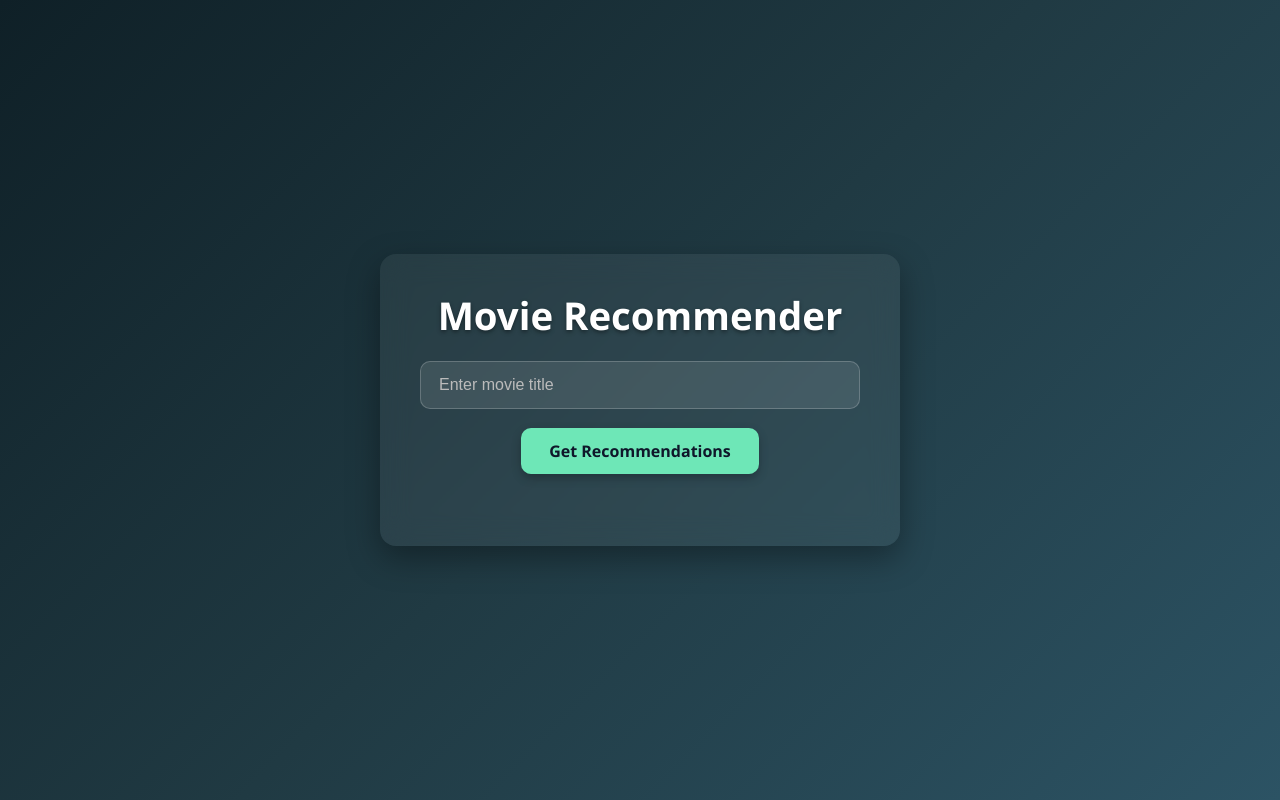
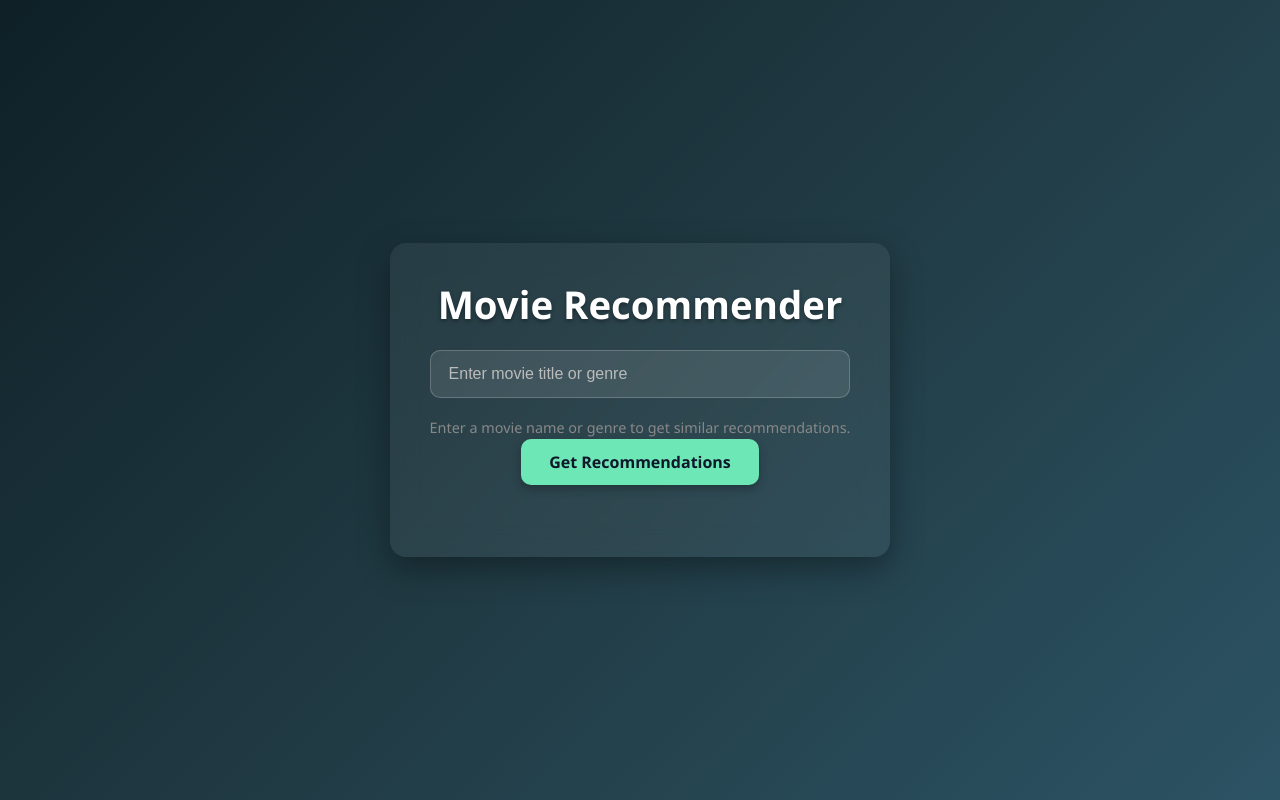
Before and after one commit to Akarsh-2004/movies_recommendation, a React (Vite) app in the folder client/: page / in a window 1280 px wide. Built offline with nearby package versions, Linux system fonts and the light colour scheme.

Commit message:
Update App.jsx

```diff
--- a/client/src/App.jsx
+++ b/client/src/App.jsx
@@ -23,12 +23,19 @@ function App() {
   return (
     <div className="app">
       <h1>Movie Recommender</h1>
+
       <input
         type="text"
         value={title}
-        placeholder="Enter movie title"
+        placeholder="Enter movie title or genre"
         onChange={(e) => setTitle(e.target.value)}
       />
+
+      {/* ✅ User Guidance Note */}
+      <p style={{ fontSize: '0.9rem', color: '#888' }}>
+        Enter a movie name or genre to get similar recommendations.
+      </p>
+
       <button onClick={handleSearch} disabled={loading}>
         {loading ? 'Searching...' : 'Get Recommendations'}
       </button>
```
